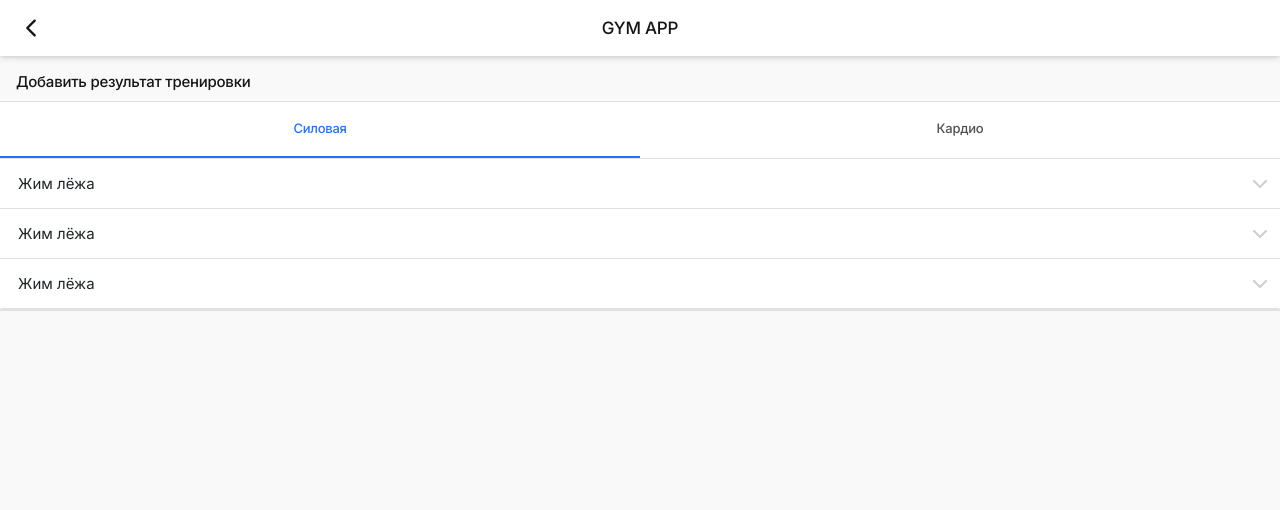
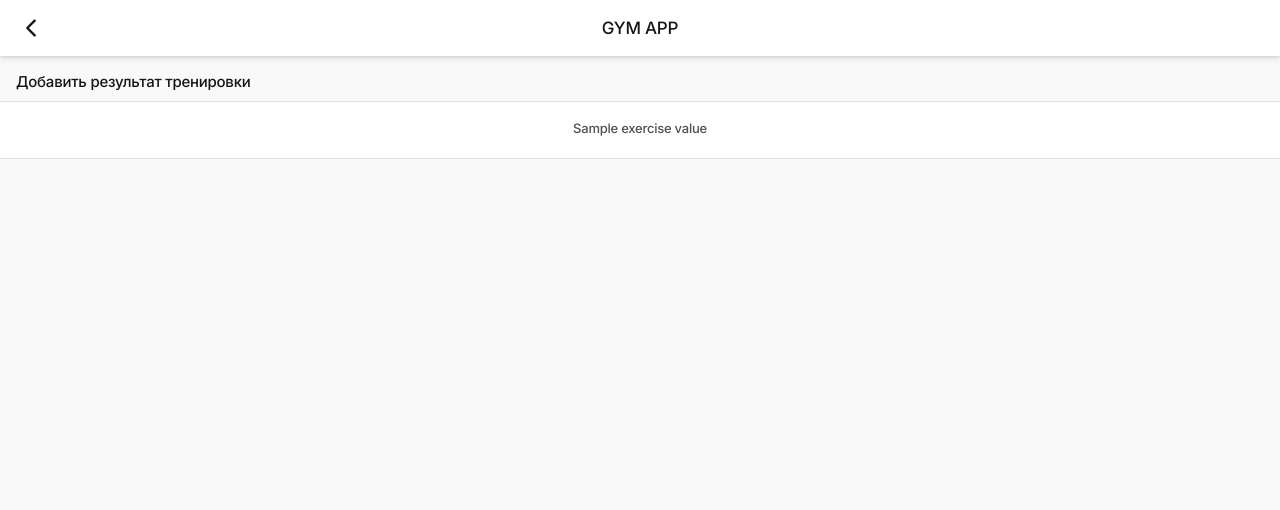
Before and after one commit to Egkurilov/Boss_of_the_gym, a Django app: template template/gym_app/add_execises.html in a window 1280 px wide. Shown: the top 510 px of the page. Run offline with Django 4.2, Linux system fonts and the light colour scheme; the template is opened without the code that fills it: most values are stand-ins (such as "Sample title", 1, 10 or a date in 2020); parts of the project's set-up code (start-up, migrations or seed data) failed here and were passed over; some libraries are stand-ins or nearby versions.

Commit message:
fix add result page

```diff
--- a/template/gym_app/add_execises.html
+++ b/template/gym_app/add_execises.html
@@ -1,9 +1,6 @@
 {% include "components/header.html" %}
-
-
 <!-- App Capsule -->
 <div id="appCapsule" class="pt-5">
-
     <div class="appHeader">
         <div class="left">
             <a href="#" class="headerButton">
@@ -13,35 +10,36 @@
         </div>
         <div class="pageTitle">GYM APP</div>
     </div>
-
     <div class="section full mt-3">
         <div class="section-title">Добавить результат тренировки</div>
         <div class="wide-block full">
-
             <ul class="nav nav-tabs lined" role="tablist">
+                {% for  exercise_key, exercise_value in  user_exercise.items %}
                 <li class="nav-item">
-                        <a class="nav-link active" data-toggle="tab" href="#strength" role="tab" aria-selected="true">
-                            Силовая
+                    <a class="nav-link {% if exercise_key == 1 %} active {% endif %}" data-toggle="tab"
+                        href="#{{ exercise_value.typecode }}" role="tab" aria-selected="true">
+                    {{ exercise_value.name }}
                     </a>
                 </li>
-                    <li class="nav-item">
-                        <a class="nav-link" data-toggle="tab" href="#cardio" role="tab" aria-selected="false">
-                            Кардио
-                        </a>
-                    </li>
+                {% endfor %}
             </ul>
             <div class="tab-content">
-                    <div class="tab-pane fade active show" id="strength" role="tabpanel">
+                {% for  ex_list_key, ex_list_value in  user_exercise.items %}
+                <div class="tab-pane fade {% if ex_list_key == 1 %} active show {% endif %}"
+                    id="{{ ex_list_value.typecode }}" role="tabpanel">
                     <div class="full">
                         <div class="accordion full-list" id="accordionExample1">
-
+                            {% for  data in  ex_list_value.data %}
                             <div class="item">
                                 <div class="accordion-header">
-                                        <button class="btn collapsed" type="button" data-toggle="collapse" data-target="#accordion1" aria-expanded="false">
-                                            Жим лёжа
+                                    <button class="btn collapsed" type="button" data-toggle="collapse"
+                                        data-target="#accordion{{ data.exercise_id }}"
+                                        aria-expanded="false">
+                                    {{ data.exercise_name }}
                                     </button>
                                 </div>
-                                    <div id="accordion1" class="accordion-body collapse" data-parent="#accordionExample1">
+                                <div id="accordion{{ data.exercise_id }}" class="accordion-body collapse"
+                                    data-parent="#accordionExample1">
                                     <div class="accordion-content border-bottom">
                                         <div class="row">
                                             <div class="col-6">
@@ -68,63 +66,33 @@
                                                 <div class="form-group boxed">
                                                     <div class="input-wrapper">
                                                         <label class="label" for="name5">Вес</label>
-                                                            <input type="number" class="form-control" id="name5" min="1" max="200" pattern="\d*">
+                                                        <input type="number" class="form-control" id="name5"
+                                                            min="1" max="200" pattern="\d*">
                                                         <i class="clear-input">
-                                                                <ion-icon name="close-circle" role="img" class="md hydrated" aria-label="close circle"></ion-icon>
+                                                            <ion-icon name="close-circle" role="img"
+                                                                class="md hydrated"
+                                                                aria-label="close circle"></ion-icon>
                                                         </i>
                                                     </div>
                                                 </div>
                                             </div>
                                         </div>
-                                            <button type="button" class="btn btn-outline-success btn-block mt-1">Сохранить</button>
+                                        <button type="button" class="btn btn-outline-success btn-block mt-1">
+                                        Сохранить
+                                        </button>
                                     </div>
                                 </div>
                             </div>
-                                <div class="item">
-                                    <div class="accordion-header">
-                                        <button class="btn collapsed border-bottom" type="button" data-toggle="collapse"
-                                            data-target="#accordion2" aria-expanded="false">
-                                            Жим лёжа
-                                        </button>
-                                    </div>
-                                    <div id="accordion2" class="accordion-body collapse"
-                                        data-parent="#accordionExample1">
-                                        <div class="accordion-content border-bottom">
-                                            Lorem ipsum dolor sit amet, consectetur adipiscing elit. Praesent at augue
-                                            eleifend, lacinia
-                                            ex quis, condimentum erat. Nullam a ipsum lorem.
+                            {% endfor %}
                         </div>
                     </div>
                 </div>
-                                <div class="item">
-                                    <div class="accordion-header">
-                                        <button class="btn collapsed border-bottom" type="button" data-toggle="collapse" data-target="#accordion3" aria-expanded="false">
-                                            Жим лёжа
-                                        </button>
-                                    </div>
-                                    <div id="accordion3" class="accordion-body collapse"
-                                        data-parent="#accordionExample1">
-                                        <div class="accordion-content border-bottom">
-                                            Lorem ipsum dolor sit amet, consectetur adipiscing elit. Praesent at augue
-                                            eleifend, lacinia
-                                            ex quis, condimentum erat. Nullam a ipsum lorem.
+            {% endfor %}
             </div>
         </div>
     </div>
-
 </div>
-                        </div>
-                    </div>
-                    <div class="tab-pane fade" id="cardio" role="tabpanel">
-                        Содержимое
-                    </div>
-                </div>
-
-            </div>
-        </div>
-
 <!-- <div class="wide-block pt-2 pb-2">
-
     <div class="progress progress-bar-vertical mb-2">
         <div class="progress-bar" role="progressbar" aria-valuenow="0" aria-valuemin="0" aria-valuemax="100"></div>
     </div>
@@ -142,11 +110,7 @@
     </div>
 
     </div> -->
-
 {% include "components/bottom_menu.html" %}
-
-
 </div>
 <!-- * App Capsule -->
-
 {% include "components/footer.html" %}
```
Also changed, not shown: gym_app/views.py (+61 -8 lines), template/gym_app/main_page.html (+7 -18 lines). Lines whose indentation alone changed are shown as unchanged.
